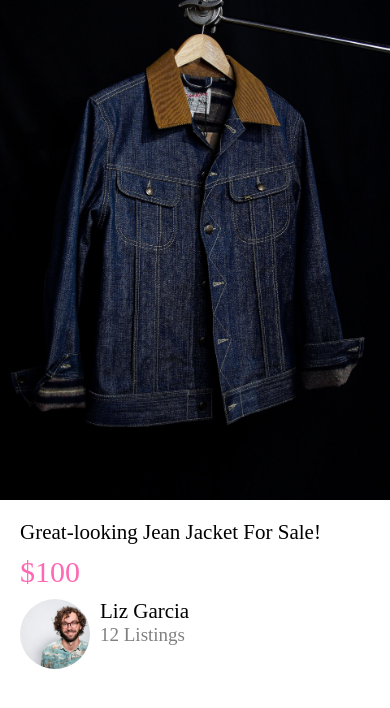
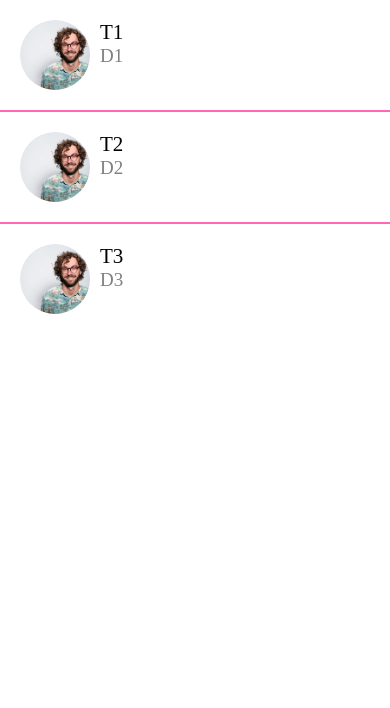
Before and after one commit to caliz83/unstuffApp, a React Native app: screen / in a window 390 px wide. Shown: the top 708 px of the page. Built offline with nearby package versions, Linux system fonts and the light colour scheme.

Commit message:
added reusable components

```diff
--- a/App.js
+++ b/App.js
@@ -5,6 +5,7 @@
 import SaleScreen from "./app/screens/SaleScreen";
 import Card from "./app/components/Card";
 import ListingDetailScreen from "./app/screens/ListingDetailScreen";
+import MessagesScreen from "./app/screens/MessagesScreen";
 
 
 
@@ -23,6 +24,7 @@
     //   />
     // </View>
 
-    <ListingDetailScreen />
+    // <ListingDetailScreen />
+    <MessagesScreen />
   );
 }
--- a/app/components/ListItem.js
+++ b/app/components/ListItem.js
@@ -17,7 +17,8 @@
 
 const styles = StyleSheet.create({
     container: {
-        flexDirection: 'row'
+        flexDirection: 'row',
+        padding: 20
     }    ,
     image: {
         width: 70,
--- /dev/null
+++ b/app/components/ListItemSeparator.js
@@ -0,0 +1,21 @@
+import React from 'react';
+import { StyleSheet, View } from 'react-native';
+import Colour from '../config/Colour';
+
+
+const ListItemSeparator = () => {
+  return (
+    <View style={styles.separator} />
+  )
+}
+
+const styles = StyleSheet.create({
+    separator: {
+        width: '100%',
+        height: 2,
+        backgroundColor: Colour.light
+    }
+
+})
+
+export default ListItemSeparator
--- /dev/null
+++ b/app/components/Screen.js
@@ -0,0 +1,19 @@
+import React from 'react';
+import { SafeAreaView, StyleSheet } from 'react-native';
+import Constants from 'expo-constants';
+
+const Screen = ({children}) => {
+  return (
+    <SafeAreaView style={styles.screen}>
+      {children}
+    </SafeAreaView>
+  )
+}
+
+const styles = StyleSheet.create({
+    screen: {
+        paddingTop: Constants.statusBarHeight
+    }
+})
+
+export default Screen
--- a/app/config/Colour.js
+++ b/app/config/Colour.js
@@ -3,5 +3,6 @@
     secondary: 'hotpink',
     black: '#000',
     white: '#fff',
-    medium: 'gray'
+    medium: 'gray',
+    light: 'hotpink'
 }
--- /dev/null
+++ b/app/screens/MessagesScreen.js
@@ -0,0 +1,55 @@
+import React from "react";
+import { FlatList, SafeAreaView, StyleSheet, StatusBar, Platform, View } from "react-native";
+import ListItem from "../components/ListItem";
+import Constants from 'expo-constants'; //npx expo install expo-constants
+import Screen from "../components/Screen";
+import ListItemSeparator from "../components/ListItemSeparator";
+
+console.log(Constants);
+
+const messages = [
+  {
+    id: 1,
+    title: "T1",
+    description: "D1",
+    image: require("../assets/fella.jpg"),
+  },
+  {
+    id: 2,
+    title: "T2",
+    description: "D2",
+    image: require("../assets/fella.jpg"),
+  },
+  {
+    id: 3,
+    title: "T3",
+    description: "D3",
+    image: require("../assets/fella.jpg"),
+  },
+];
+
+const MessagesScreen = () => {
+  return (
+    <Screen>
+    {/* <SafeAreaView style={styles.screen}>    replaced by reusable component Screen     */}
+        <FlatList
+      data={messages}
+      keyExtractor={(message) => message.id.toString()}
+      renderItem={({item}) => (
+        <ListItem title={item.title} subTitle={item.description} image={item.image} />
+      )}
+      ItemSeparatorComponent={ListItemSeparator}
+    />
+     {/* </SafeAreaView> */}
+    </Screen>
+  );
+};
+
+const styles = StyleSheet.create({
+    // screen: {
+    //     // paddingTop: Platform.OS === 'android' ? StatusBar.currentHeight : 0
+    //     paddingTop: Constants.statusBarHeight //using Constants instead of all the code!
+    // }
+})
+
+export default MessagesScreen;
--- a/package.json
+++ b/package.json
@@ -15,7 +15,8 @@
     "react-native": "0.72.6",
     "react-native-web": "~0.19.6",
     "react-dom": "18.2.0",
-    "@expo/webpack-config": "^19.0.0"
+    "@expo/webpack-config": "^19.0.0",
+    "expo-constants": "~14.4.2"
   },
   "devDependencies": {
     "@babel/core": "^7.20.0"
```
Also changed, not shown: 1 other file (tests, documents, lock files or other folders).
